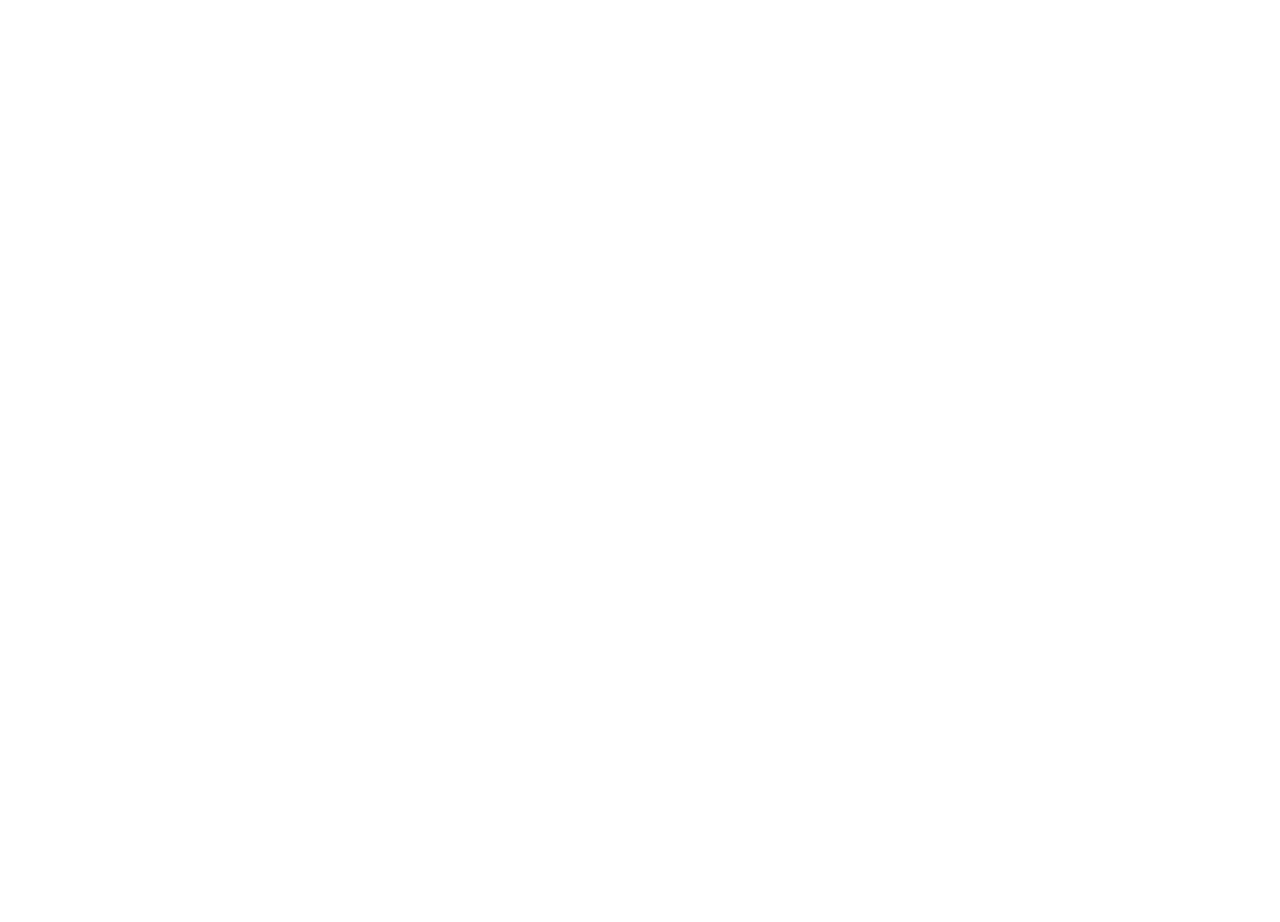
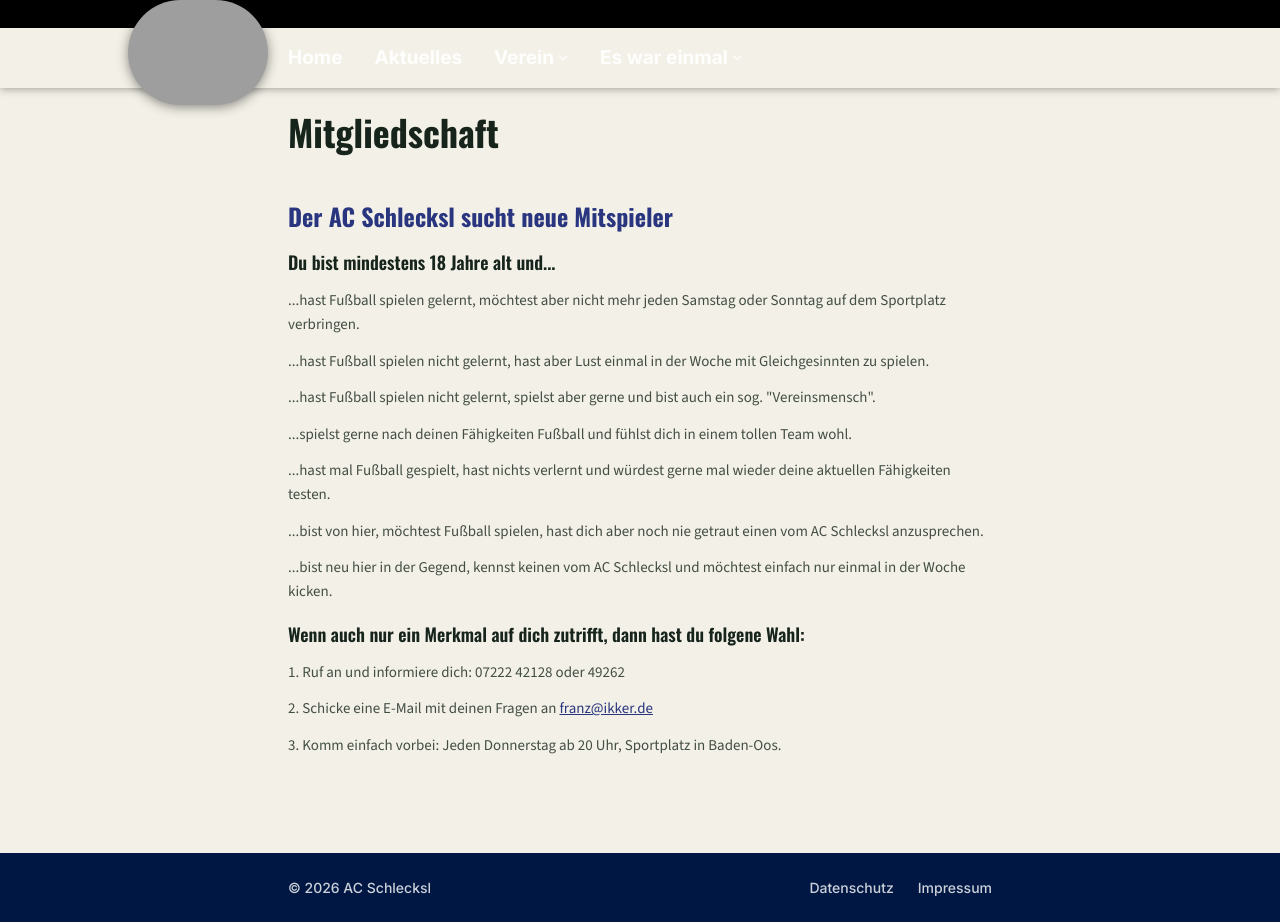
Before and after one commit to Marsetex/ac-schlecksl-website, a Vue app: page /mitgliedschaft in a window 1280 px wide. Before the commit this address had no page. Before the commit the page ends 800 px from the top, so only its background shows below. Built offline with nearby package versions, Linux system fonts and the light colour scheme; grey boxes are pictures that could not be loaded.

Commit message:
Added MembershipPage

```diff
--- a/src/components/layout/NavigationBar.vue
+++ b/src/components/layout/NavigationBar.vue
@@ -15,21 +15,22 @@ interface NavItem {
 
 const nav: NavItem[] = [
   { label: 'Home', to: '/' },
-  { label: 'News', to: '/news' },
+  { label: 'Aktuelles', to: '/news' },
+  {
+    label: 'Verein',
+    children: [
+      { label: 'Vorstand', to: '/vorstand' },
+      { label: 'Training', to: '/training' },
+      { label: 'Mannschaft', to: '/mannschaft' },
+      { label: 'Mitgliedschaft', to: '/mitgliedschaft' },
+    ],
+  },
   {
     label: 'Es war einmal',
     children: [
       { label: 'Historie', to: '/historie' },
       { label: 'Spiele', to: '/spiele' },
       { label: 'Galerie', to: '/galerie' },
-    ],
-  },
-  {
-    label: 'Verein',
-    children: [
-      { label: 'Vorstand', to: '/vorstand' },
-      { label: 'Training', to: '/training' },
-      { label: 'Mannschaft', to: '/mannschaft' },
     ],
   },
 ]
--- /dev/null
+++ b/src/pages/MembershipPage.vue
@@ -0,0 +1,68 @@
+<script lang="ts" setup>
+import AppFooter from '@/components/layout/AppFooter.vue'
+import NavigationBar from '@/components/layout/NavigationBar.vue'
+</script>
+
+<template>
+  <div class="bg-chalk flex min-h-screen flex-col font-sans">
+    <NavigationBar />
+
+    <main class="mx-auto w-full max-w-3xl flex-1 px-6 pt-28 pb-24 sm:px-8">
+      <header class="mb-12">
+        <h1 class="font-display text-pitch-dark text-3xl font-bold sm:text-4xl">Mitgliedschaft</h1>
+      </header>
+
+      <article>
+        <h2 class="font-display text-club-blue text-2xl font-bold">
+          Der AC Schlecksl sucht neue Mitspieler
+        </h2>
+        <h3 class="font-display text-pitch-dark mt-4 text-lg font-semibold">
+          Du bist mindestens 18 Jahre alt und...
+        </h3>
+        <p class="font-body text-pitch-dark/80 mt-3 text-[15px] leading-relaxed">
+          ...hast Fußball spielen gelernt, möchtest aber nicht mehr jeden Samstag oder Sonntag auf
+          dem Sportplatz verbringen.
+        </p>
+        <p class="font-body text-pitch-dark/80 mt-3 text-[15px] leading-relaxed">
+          ...hast Fußball spielen nicht gelernt, hast aber Lust einmal in der Woche mit
+          Gleichgesinnten zu spielen.
+        </p>
+        <p class="font-body text-pitch-dark/80 mt-3 text-[15px] leading-relaxed">
+          ...hast Fußball spielen nicht gelernt, spielst aber gerne und bist auch ein sog.
+          "Vereinsmensch".
+        </p>
+        <p class="font-body text-pitch-dark/80 mt-3 text-[15px] leading-relaxed">
+          ...spielst gerne nach deinen Fähigkeiten Fußball und fühlst dich in einem tollen Team
+          wohl.
+        </p>
+        <p class="font-body text-pitch-dark/80 mt-3 text-[15px] leading-relaxed">
+          ...hast mal Fußball gespielt, hast nichts verlernt und würdest gerne mal wieder deine
+          aktuellen Fähigkeiten testen.
+        </p>
+        <p class="font-body text-pitch-dark/80 mt-3 text-[15px] leading-relaxed">
+          ...bist von hier, möchtest Fußball spielen, hast dich aber noch nie getraut einen vom AC
+          Schlecksl anzusprechen.
+        </p>
+        <p class="font-body text-pitch-dark/80 mt-3 text-[15px] leading-relaxed">
+          ...bist neu hier in der Gegend, kennst keinen vom AC Schlecksl und möchtest einfach nur
+          einmal in der Woche kicken.
+        </p>
+        <h3 class="font-display text-pitch-dark mt-4 text-lg font-semibold">
+          Wenn auch nur ein Merkmal auf dich zutrifft, dann hast du folgene Wahl:
+        </h3>
+        <p class="font-body text-pitch-dark/80 mt-3 text-[15px] leading-relaxed">
+          1. Ruf an und informiere dich: 07222 42128 oder 49262
+        </p>
+        <p class="font-body text-pitch-dark/80 mt-3 text-[15px] leading-relaxed">
+          2. Schicke eine E-Mail mit deinen Fragen an
+          <a href="mailto:franz@ikker.de" class="text-club-blue underline">franz@ikker.de</a>
+        </p>
+        <p class="font-body text-pitch-dark/80 mt-3 text-[15px] leading-relaxed">
+          3. Komm einfach vorbei: Jeden Donnerstag ab 20 Uhr, Sportplatz in Baden-Oos.
+        </p>
+      </article>
+    </main>
+
+    <AppFooter />
+  </div>
+</template>
--- a/src/router/index.ts
+++ b/src/router/index.ts
@@ -6,6 +6,7 @@ import HistoryPage from '@/pages/HistoryPage.vue'
 import ImprintPage from '@/pages/ImprintPage.vue'
 import ClubLanding from '@/pages/LandingPage.vue'
 import MatchesOverviewPage from '@/pages/matches/MatchesOverviewPage.vue'
+import MembershipPage from '@/pages/MembershipPage.vue'
 import NewsPage from '@/pages/NewsPage.vue'
 import PrivacyPage from '@/pages/PrivacyPage.vue'
 import TeamPage from '@/pages/TeamPage.vue'
@@ -21,6 +22,7 @@ const router = createRouter({
     { path: '/vorstand', name: 'vorstand', component: BoardPage },
     { path: '/training', name: 'training', component: TrainingPage },
     { path: '/mannschaft', name: 'mannschaft', component: TeamPage },
+    { path: '/mitgliedschaft', name: 'mitgliedschaft', component: MembershipPage },
     { path: '/termine', name: 'termine', component: EventsPage },
     { path: '/galerie', name: 'galerie', component: GalleryPage },
     { path: '/datenschutz', name: 'datenschutz', component: PrivacyPage },
```
